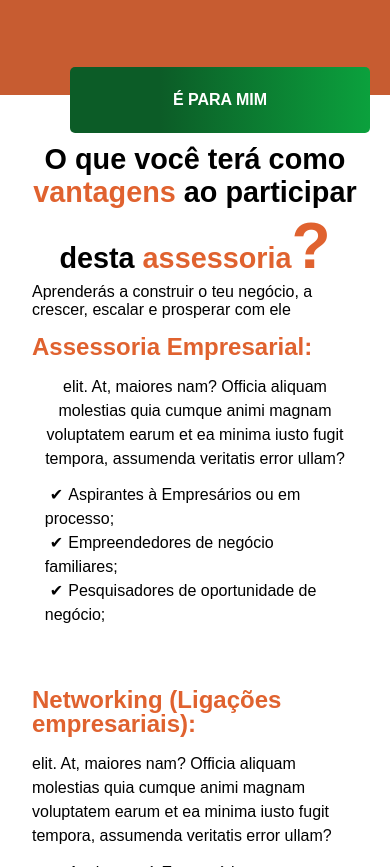
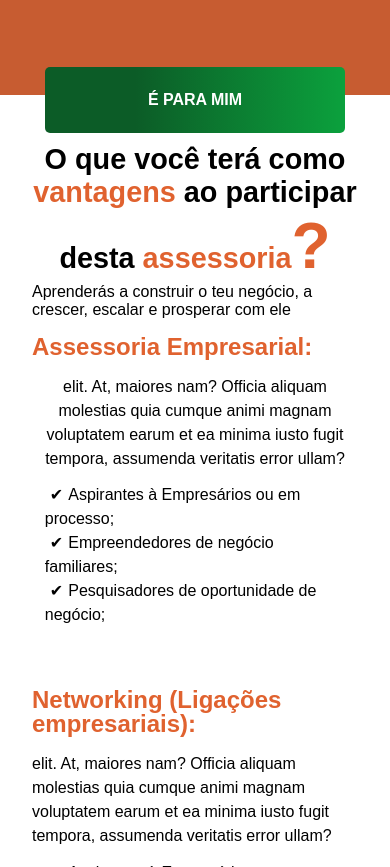
Before and after one commit to jardeljasse/call-assessoria, a plain HTML site: page index.html in a window 390 px wide. Shown: the part 3606-4473 px from the top of the page. Drawn offline with Linux system fonts and the light colour scheme.

Commit message:
lst upd - incubadora
all working well
by the grace of God

```diff
--- a/css/mobile.css
+++ b/css/mobile.css
@@ -61,7 +61,7 @@ main .items{
 #profile .container a{
     top: 70px;
     display: inline-block;
-    left: 25px;
+    /* left: 25px; */
 }
 
 /* advantage */
```
